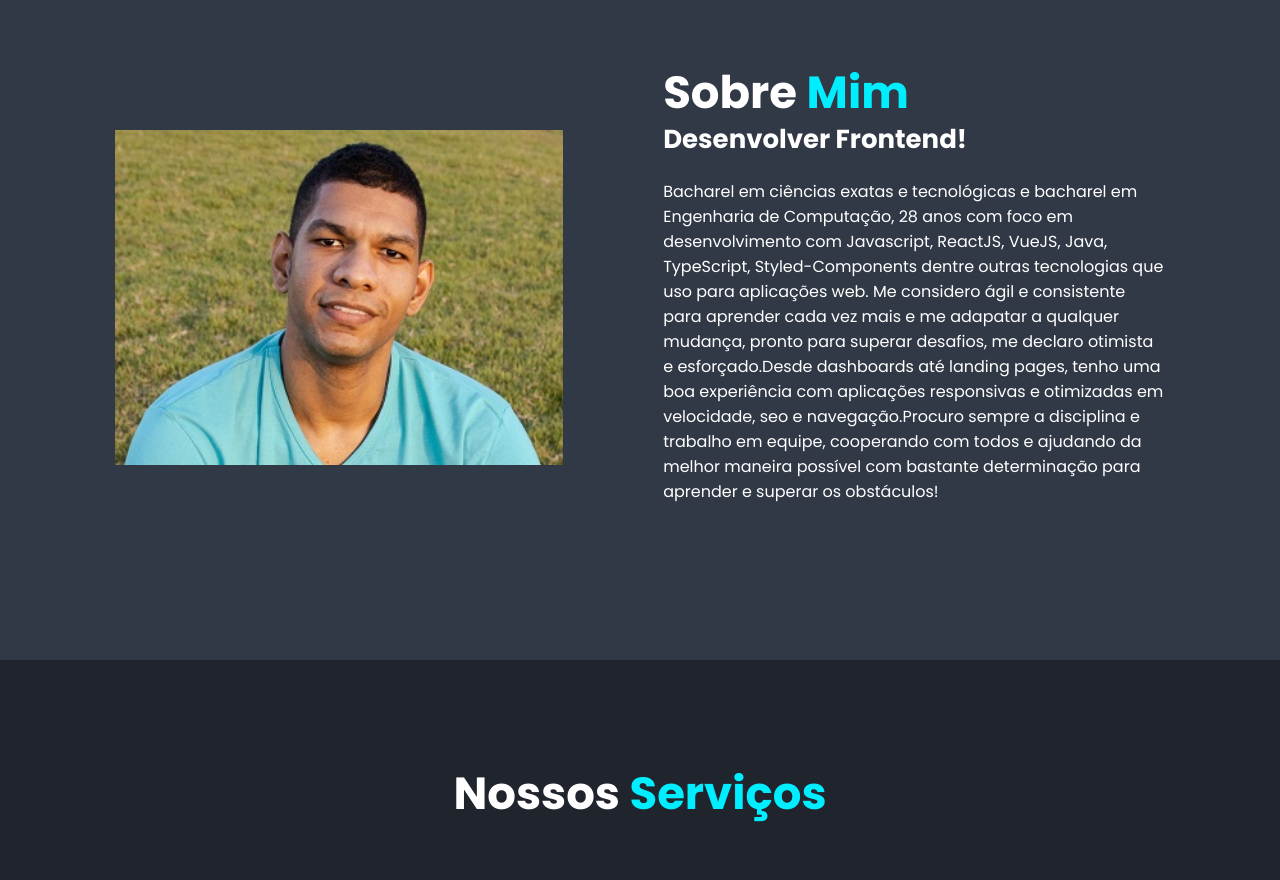
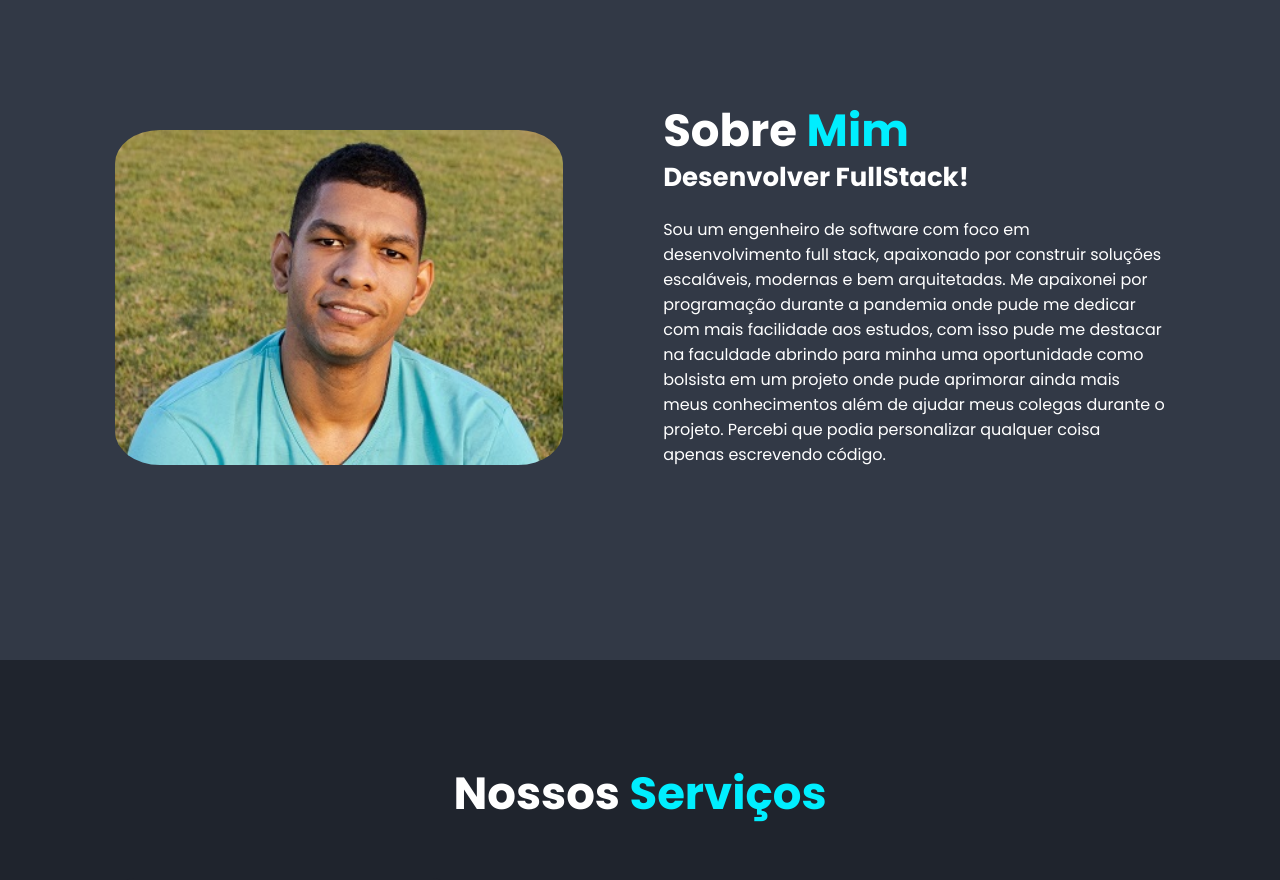
Before and after one commit to tassioNS9/portifolio_neves_tassio, a React (Vite) app: page / in a window 1280 px wide. Shown: the part 940-1820 px from the top of the page. Built offline with nearby package versions, Linux system fonts and the light colour scheme.

Commit message:
feat: update description about

```diff
--- a/src/components/About/About.css
+++ b/src/components/About/About.css
@@ -1,50 +1,50 @@
-.about{
+.about {
   display: flex;
   justify-content: center;
   align-items: center;
   gap: 10rem;
   background: var(--second-bg-color);
-
 }
 
-.about-img img{
+.about-img {
+  border-radius: 10%;
+}
+.about-img img {
   width: 35vw;
-
+  border-radius: 10%;
 }
 
-@media (max-width:768px){
-    .about{
+@media (max-width: 768px) {
+  .about {
     flex-direction: column-reverse;
-
   }
-    .about img{
-        width:70vw ;
-        margin-top: 4rem;
+  .about img {
+    width: 70vw;
+    margin-top: 2rem;
   }
 }
 
-.heading{
+.heading {
   text-align: center;
   font-size: 4.5rem;
 }
 
-.about-content h2{
+.about-content h2 {
   text-align: left;
   line-height: 1.2;
 }
 
-.about-content h3{
+.about-content h3 {
   font-size: 2.6rem;
 }
 
-.about-content p{
+.about-content p {
   font-size: 1.6rem;
   margin: 2rem 0 3rem;
 }
 
-
-@media(max-width:365px){
-    .about-img img{
+@media (max-width: 365px) {
+  .about-img img {
     width: 90vw;
   }
 }
--- a/src/components/About/About.jsx
+++ b/src/components/About/About.jsx
@@ -1,23 +1,27 @@
-import './About.css'
+import "./About.css";
 import logo from "/public/assets/logo.jpg";
 export default function About() {
-
   return (
-        <section className="about" id='about'>
+    <section className="about" id="about">
       <div className="about-img">
         <img src={logo} alt="logo" />
       </div>
       <div className="about-content">
-                <h2 className="heading">Sobre <span>Mim</span></h2>
-                <h3>Desenvolver Frontend!</h3>
-                <p>Bacharel em ciências exatas e tecnológicas e
-                     bacharel em Engenharia de Computação, 28 anos com foco em desenvolvimento
-                     com Javascript, ReactJS, VueJS, Java, TypeScript, Styled-Components dentre outras tecnologias
-                     que uso para aplicações web. Me considero ágil e consistente para aprender
-                     cada vez mais e me adapatar a qualquer mudança, pronto para superar desafios,
-                     me declaro otimista e esforçado.Desde dashboards até landing pages, tenho uma boa experiência com aplicações
-                      responsivas e otimizadas em velocidade, seo e navegação.Procuro sempre a disciplina e trabalho em equipe, cooperando com todos e ajudando da melhor maneira possível com bastante determinação para aprender e superar os obstáculos!</p>
+        <h2 className="heading">
+          Sobre <span>Mim</span>
+        </h2>
+        <h3>Desenvolver FullStack!</h3>
+        <p>
+          Sou um engenheiro de software com foco em desenvolvimento full stack,
+          apaixonado por construir soluções escaláveis, modernas e bem
+          arquitetadas. Me apaixonei por programação durante a pandemia onde
+          pude me dedicar com mais facilidade aos estudos, com isso pude me
+          destacar na faculdade abrindo para minha uma oportunidade como
+          bolsista em um projeto onde pude aprimorar ainda mais meus
+          conhecimentos além de ajudar meus colegas durante o projeto. Percebi
+          que podia personalizar qualquer coisa apenas escrevendo código.
+        </p>
       </div>
     </section>
-    )
+  );
 }
```
Lines whose indentation alone changed are shown as unchanged.
